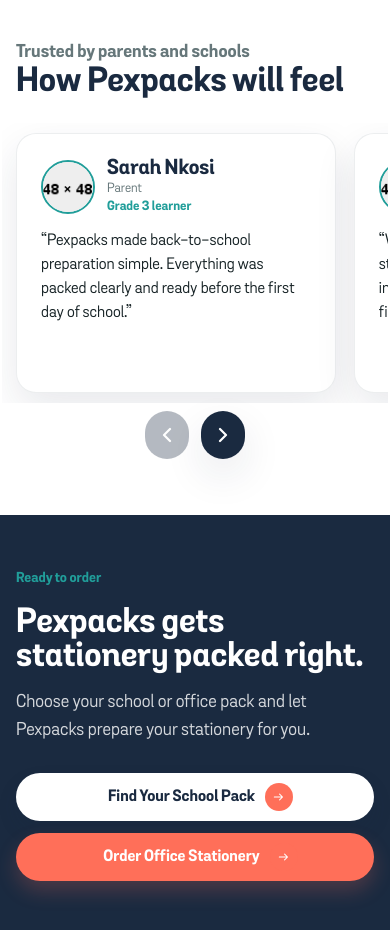
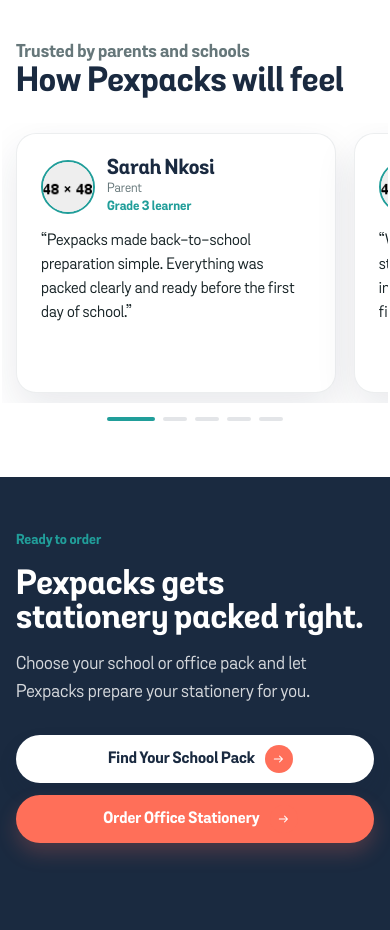
Before and after one commit to mcebisidesigner-spec/pexpacks-supplies, a Next.js app: page / in a window 390 px wide. Shown: the part 5160-6090 px from the top of the page. Built offline with nearby package versions, Linux system fonts and the light colour scheme.

Commit message:
Add tracking bar for mobile testimonials and hide arrows

```diff
--- a/components/shared/Marquee.module.css
+++ b/components/shared/Marquee.module.css
@@ -117,36 +117,48 @@
 }
 
 
+.trackingBar {
+  display: none;
+}
 
 @media (max-width: 767px) {
   .slider {
-    grid-template-columns: 1fr 1fr;
-    gap: 0 12px;
+    display: flex;
+    flex-direction: column;
+    gap: 16px;
   }
 
   .viewport {
-    grid-column: 1 / -1;
-    grid-row: 1;
+    width: calc(100% + 28px);
     margin: -10px -14px;
     padding: 10px 14px;
   }
 
   .arrow {
-    width: 44px;
-    height: 44px;
-    margin-top: 18px;
+    display: none;
   }
 
-  .arrowPrevious {
-    grid-column: 1;
-    grid-row: 2;
-    justify-self: end;
+  .trackingBar {
+    display: flex;
+    justify-content: center;
+    align-items: center;
+    gap: 8px;
+    width: 100%;
+    margin-top: 8px;
   }
 
-  .arrowNext {
-    grid-column: 2;
-    grid-row: 2;
-    justify-self: start;
+  .trackingDot {
+    width: 24px;
+    height: 4px;
+    border-radius: var(--radius-pill);
+    background: rgba(26, 42, 64, 0.12);
+    transition: all 0.3s ease;
+    cursor: pointer;
+  }
+
+  .trackingDotActive {
+    width: 48px;
+    background: var(--pex-keppel);
   }
 }
 
--- a/components/shared/TestimonialMarquee.tsx
+++ b/components/shared/TestimonialMarquee.tsx
@@ -173,6 +173,15 @@ export function TestimonialMarquee({ items }: TestimonialMarqueeProps) {
       >
         <ChevronRightIcon />
       </button>
+      <div className={styles.trackingBar} aria-hidden="true">
+        {Array.from({ length: maxIndex + 1 }).map((_, i) => (
+          <div
+            key={i}
+            className={[styles.trackingDot, i === activeIndex ? styles.trackingDotActive : ""].filter(Boolean).join(" ")}
+            onClick={() => setActiveIndex(i)}
+          />
+        ))}
+      </div>
     </div>
   );
 }
```
